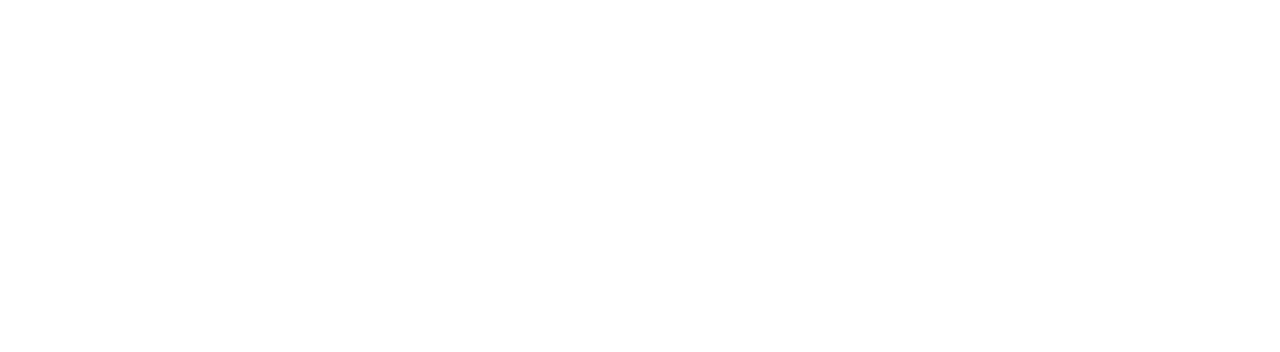
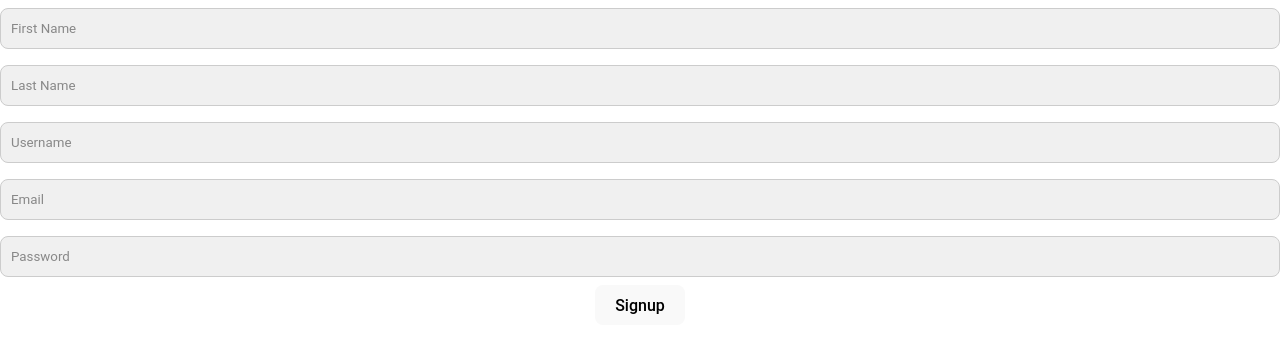
Before and after one commit to prabhatp219/SIH_2025-Tour_Ally-, a React (Vite) app: page /signupb in a window 1280 px wide. Before the commit this address had no page. Shown: the top 352 px of the page. Built offline with nearby package versions, Linux system fonts and the light colour scheme.

Commit message:
.env file added

```diff
--- a/src/App.jsx
+++ b/src/App.jsx
@@ -25,6 +25,7 @@ import Signup  from './pages/Signup'
 import Signin  from './pages/Signin'
 import GpsLogsViewer from './GpsLogsViewer'
 import Chatbot from './Chatbot'
+import Signupb from './Signupb'
 
 
 function App() {
@@ -44,6 +45,7 @@ function App() {
         <Route path="/chatbot" element={<Chatbot/>} />
         <Route path="/signup" element={<Signup />} />
         <Route path="/signin" element={<Signin />} />
+        <Route path="/signupb" element={<Signupb />} />
       </Routes>
     </>
   );
--- /dev/null
+++ b/src/Signupb.jsx
@@ -0,0 +1,66 @@
+import { useState } from "react";
+
+function Signup() {
+  const [userData, setUserData] = useState({
+    firstName: "",
+    lastName: "",
+    username: "",
+    email: "",
+    password: ""
+  });
+
+  const handleSubmit = async (e) => {
+    e.preventDefault();
+
+    try {
+      const API_URL = import.meta.env.VITE_API_URL; // your Vercel backend
+      const response = await fetch(`${API_URL}/api/signup`, {
+        method: "POST",
+        headers: {
+          "Content-Type": "application/json"
+        },
+        body: JSON.stringify(userData)
+      });
+
+      const data = await response.json();
+      console.log(data); // see response
+      alert(data.message);
+    } catch (err) {
+      console.error(err);
+      alert("Signup failed");
+    }
+  };
+
+  return (
+    <form onSubmit={handleSubmit}>
+      <input
+        type="text"
+        placeholder="First Name"
+        onChange={(e) => setUserData({ ...userData, firstName: e.target.value })}
+      />
+      <input
+        type="text"
+        placeholder="Last Name"
+        onChange={(e) => setUserData({ ...userData, lastName: e.target.value })}
+      />
+      <input
+        type="text"
+        placeholder="Username"
+        onChange={(e) => setUserData({ ...userData, username: e.target.value })}
+      />
+      <input
+        type="email"
+        placeholder="Email"
+        onChange={(e) => setUserData({ ...userData, email: e.target.value })}
+      />
+      <input
+        type="password"
+        placeholder="Password"
+        onChange={(e) => setUserData({ ...userData, password: e.target.value })}
+      />
+      <button type="submit">Signup</button>
+    </form>
+  );
+}
+
+export default Signup;
```
Also changed, not shown: 1 other file (tests, documents, lock files or other folders).
